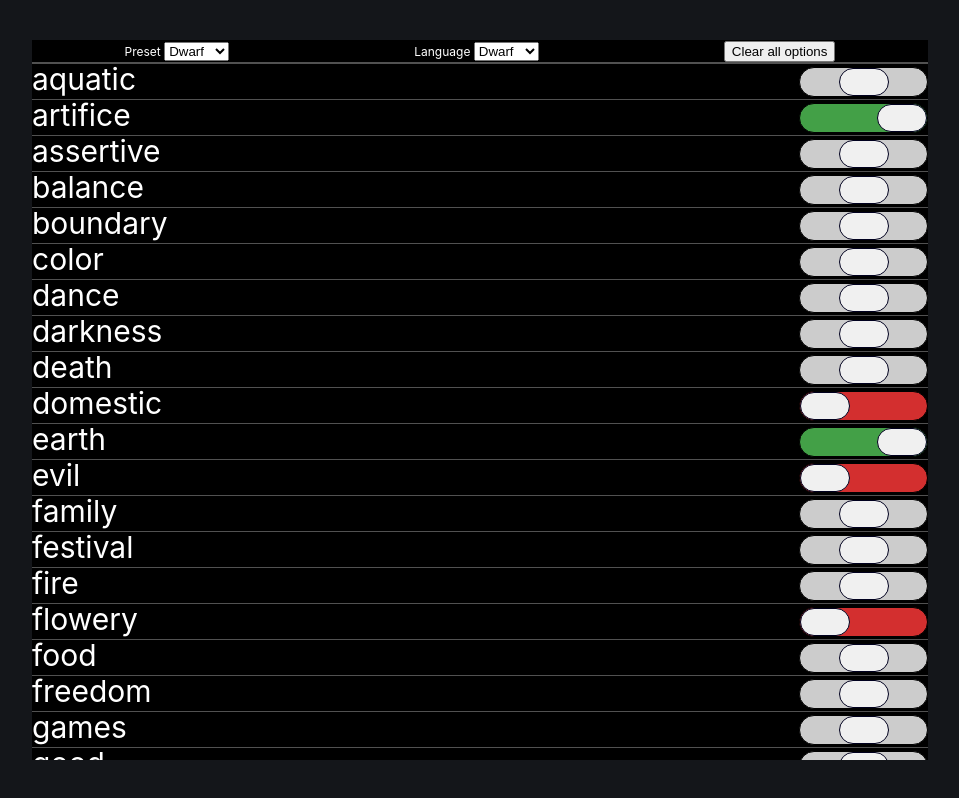
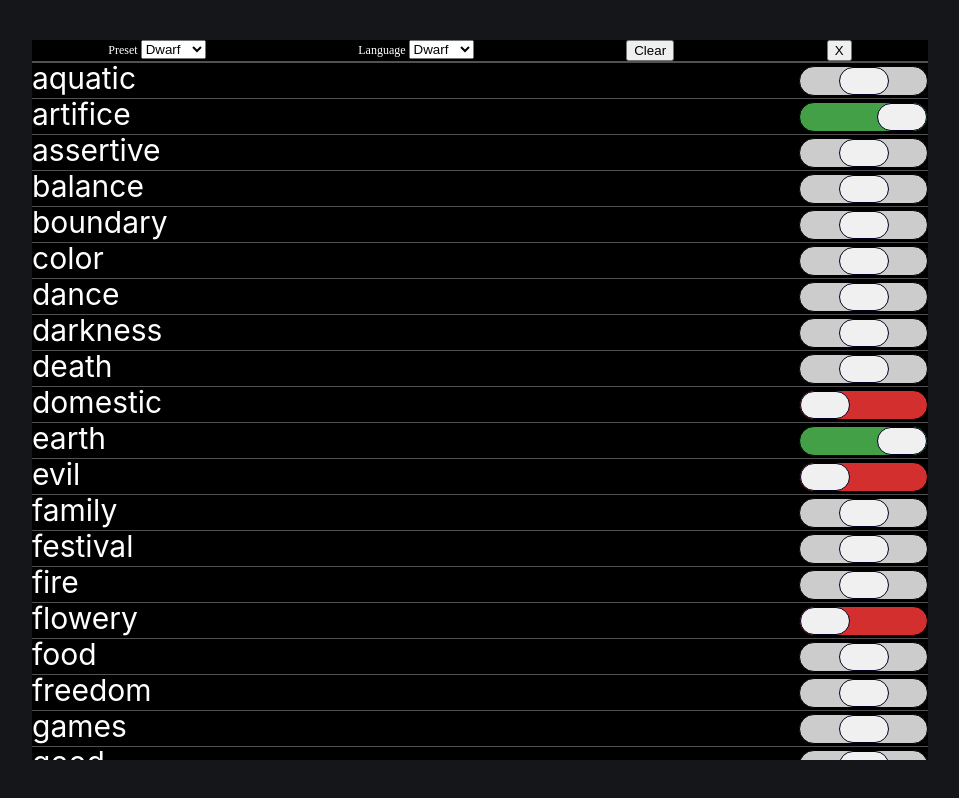
Before and after one commit to anthonyj-codestuff/dwarf-fortress-entitygen, a React (Create React App) app: page / in a window 1280 px wide. Both pictures are taken after a click on the button "Settings". Shown: the whole page, without its empty margins (160-1119 px from the left). Built offline with nearby package versions, Linux system fonts and the light colour scheme.

Commit message:
fixing modal and minor UI elements

```diff
--- a/src/App.js
+++ b/src/App.js
@@ -1,4 +1,5 @@
 import React, { Component } from 'react';
+import './reset.css';
 import './App.css';
 import NameModule from './components/NameModule';
 
--- a/src/components/NameModule.js
+++ b/src/components/NameModule.js
@@ -29,8 +29,9 @@
       allNameTokens: allNameTokens.sort(),
       modalIsOpen: false
     };
+    this.clearSelected = this.clearSelected.bind(this);
+    this.toggleModal = this.toggleModal.bind(this);
     this.getNameBlock = getNameBlock.bind(this);
-    this.clearSelected = this.clearSelected.bind(this);
     this.setCurrentRace = setCurrentRace.bind(this);
     this.setCurrentLanguage = setCurrentLanguage.bind(this);
     this.getPoolState = getPoolState.bind(this);
@@ -82,6 +83,7 @@
       setRace: this.setCurrentRace,
       setLang: this.setCurrentLanguage,
       handleSwitch: this.handleSwitch,
+      toggleModal: this.toggleModal,
       clear: this.clearSelected
     };
 
--- a/src/components/NamePoolModal.scss
+++ b/src/components/NamePoolModal.scss
@@ -29,6 +29,7 @@
       color: white;
       line-height: 30px;
       font-size: 30px;
+      font-family: "-apple-system", "BlinkMacSystemFont", "Segoe UI", "Roboto", "Oxygen", "Ubuntu", "Cantarell", "Fira Sans", "Droid Sans", "Helvetica Neue", sans-serif;
     }
   }
 }
--- a/src/components/partials/poolModal.js
+++ b/src/components/partials/poolModal.js
@@ -8,7 +8,7 @@
  * @param {object} stuffObj
  */
 export function getPoolState(stuffObj) {
-  const { races, allTokens, currentLanguage, currentTokens, setRace, setLang, handleSwitch, clear } = stuffObj;
+  const { races, allTokens, currentLanguage, currentTokens, setRace, setLang, handleSwitch, toggleModal, clear } = stuffObj;
   return (
     <div className="token-list">
       <div className="token-list-head">
@@ -20,7 +20,12 @@
         </div>
         <div>
           <button onClick={() => clear()}>
-            Clear all options
+            Clear
+          </button>
+        </div>
+        <div>
+          <button class="" onClick={() => toggleModal()}>
+            X
           </button>
         </div>
       </div>
--- a/src/components/partials/trinarySliderList.js
+++ b/src/components/partials/trinarySliderList.js
@@ -15,7 +15,7 @@
   return tokens.map((e, i) => {
     return (
       <div key={"token-" + i} className="token-toggle-row">
-        <span>{e}</span>
+        <span className="text-slider-option">{e}</span>
         <div>
           <input
             id={"ts-" + i}
--- /dev/null
+++ b/src/reset.css
@@ -0,0 +1,48 @@
+/* http://meyerweb.com/eric/tools/css/reset/
+  v2.0 | 20110126
+  License: none (public domain)
+*/
+
+html, body, div, span, applet, object, iframe,
+h1, h2, h3, h4, h5, h6, p, blockquote, pre,
+a, abbr, acronym, address, big, cite, code,
+del, dfn, em, img, ins, kbd, q, s, samp,
+small, strike, strong, sub, sup, tt, var,
+b, u, i, center,
+dl, dt, dd, ol, ul, li,
+fieldset, form, label, legend,
+table, caption, tbody, tfoot, thead, tr, th, td,
+article, aside, canvas, details, embed,
+figure, figcaption, footer, header, hgroup,
+menu, nav, output, ruby, section, summary,
+time, mark, audio, video {
+	margin: 0;
+	padding: 0;
+	border: 0;
+	font-size: 100%;
+	font: inherit;
+	vertical-align: baseline;
+}
+/* HTML5 display-role reset for older browsers */
+article, aside, details, figcaption, figure,
+footer, header, hgroup, menu, nav, section {
+	display: block;
+}
+body {
+	line-height: 1;
+}
+ol, ul {
+	list-style: none;
+}
+blockquote, q {
+	quotes: none;
+}
+blockquote:before, blockquote:after,
+q:before, q:after {
+	content: '';
+	content: none;
+}
+table {
+	border-collapse: collapse;
+	border-spacing: 0;
+}
```
